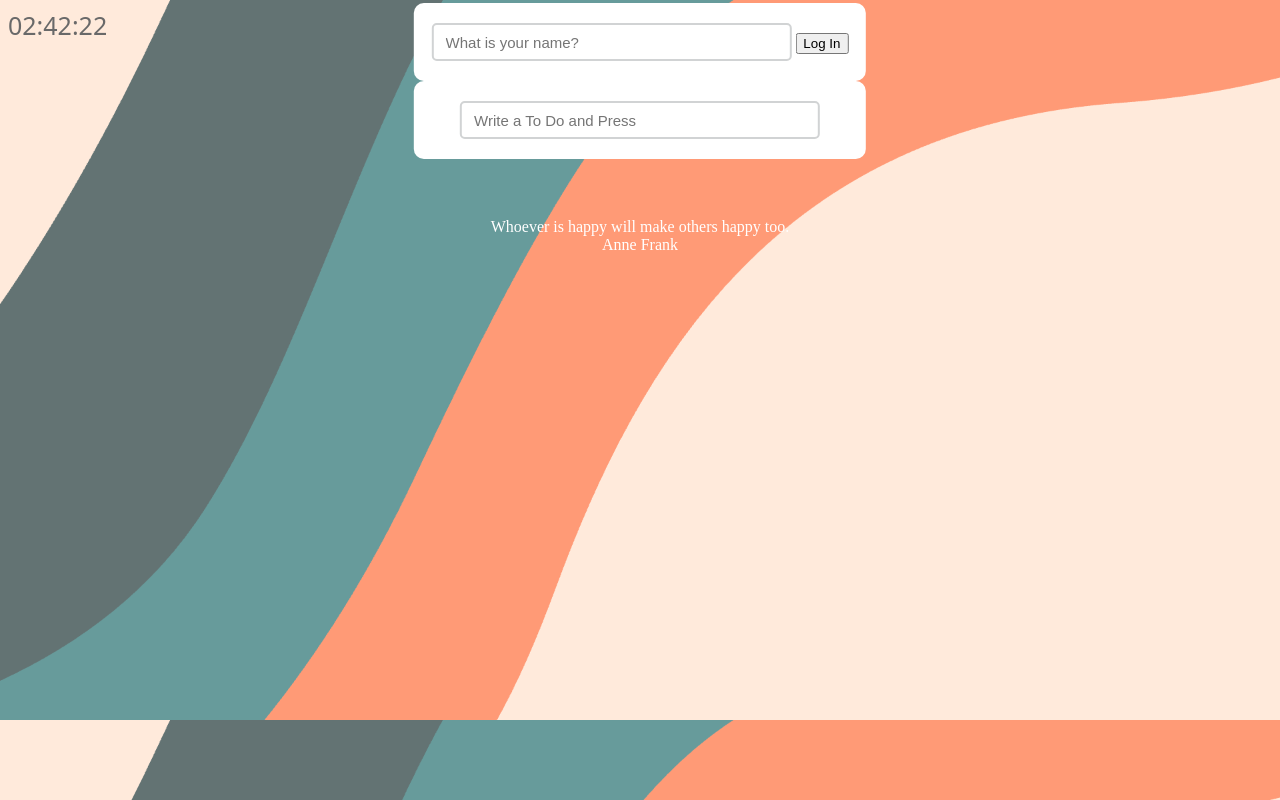
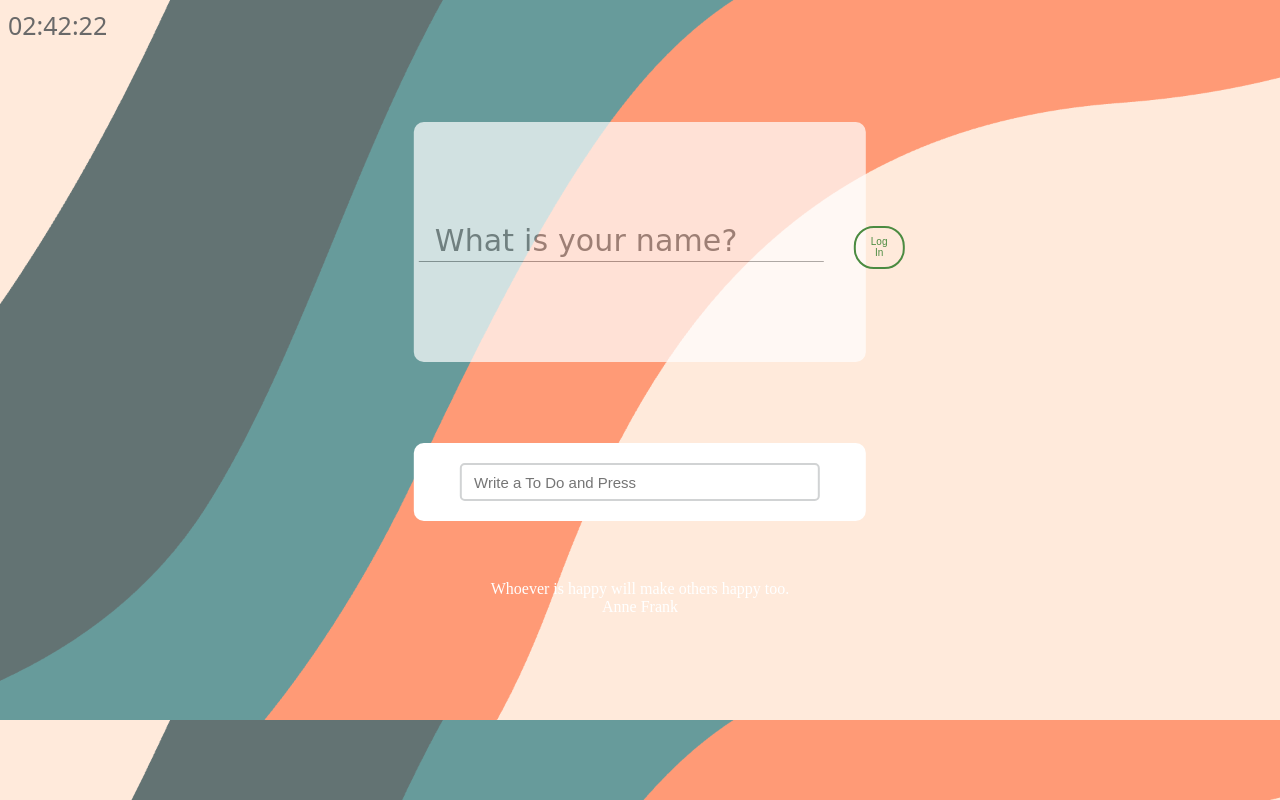
Before and after one commit to Ella-Kim913/Ella-Kim913.github.io, a plain HTML site: page index.html in a window 1280 px wide. Drawn offline with Linux system fonts and the light colour scheme.

Commit message:
login edit

```diff
--- a/JS/greeting.js
+++ b/JS/greeting.js
@@ -2,11 +2,13 @@ const loginForm = document.querySelector("#login-form")
 const loginInput1 = document.querySelector("#login-form input")
 const loginButton1 = document.querySelector("#login-form button")
 const greeting = document.querySelector("#greeting")
+const loginGreeting = document.querySelector("login-greeting")
+const loginContainer = document.querySelector("login-container")
 
 const HIDDEN_CLASSNAME = "hidden"
 const USERNAME_KEY = "username"
 
-function onLoginSubmit(event){
+function onLoginSubmit(event) {
     event.preventDefault()
     loginForm.classList.add(HIDDEN_CLASSNAME)
     const InputValue = loginInput1.value
@@ -14,15 +16,17 @@ function onLoginSubmit(event){
     paintGreetings(InputValue)
 }
 
-function paintGreetings(username){
+function paintGreetings(username) {
     greeting.innerText = `Hello, ${username}`;
-    greeting.classList.remove(HIDDEN_CLASSNAME)
+    greeting.classList.remove(HIDDEN_CLASSNAME);
+    loginContainer.classList.remove(HIDDEN_CLASSNAME);
 }
 
 const saveUserName = localStorage.getItem(USERNAME_KEY);
 
-if(saveUserName === null){
+if (saveUserName === null) {
     loginForm.classList.remove(HIDDEN_CLASSNAME)
-    loginForm.addEventListener("submit",onLoginSubmit)
+    loginForm.addEventListener("submit", onLoginSubmit)
 } else {
-    paintGreetings(saveUserName) }
+    paintGreetings(saveUserName)
+}
--- a/index.html
+++ b/index.html
@@ -17,20 +17,19 @@
             <span></span>
         </div>
     </div>
-    <form id="login-form" class="hidden">
-        <div class="input_style">
-            <input required maxlength="15" type="text" placeholder="What is your name?" />
 
-            <Button>Log In</Button>
+    <form id="login-form" class="hidden login-container">
+        <input required maxlength="15" type="text" placeholder="What is your name?" />
+        <Button>Log In</Button>
+    </form>
 
-        </div>
-    </form>
+
 
     <h1 id="greeting" class="hidden"></h1>
 
 
 
-    <form id="todo-form">
+    <form id="todo-form" class="todo-input-form">
         <input required type="text" placeholder="Write a To Do and Press" />
     </form>
 
--- a/style.css
+++ b/style.css
@@ -8,12 +8,76 @@ body {
     justify-content: center;
 }
 
+.login-container {
+    display: flex;
+    margin-top: 200px;
+    padding: 20px 5px;
+    width: 35%;
+    top: 50%;
+    left: 50%;
+    background: white;
+    border-radius: 10px;
+    min-width: 200px;
+    position: relative;
+    align-items: center;
+    justify-content: space-evenly;
+
+    min-height: 200px;
+    transform: translate(-50%, -50%);
+    transition: 0.2s;
+
+    opacity: 0.7;
+}
+
+
+
+.login-container input {
+
+    box-sizing: border-box;
+    font-family: cursive;
+    font-size: 30px;
+    font-weight: 400;
+    color: darkgreen;
+    line-height: 1.29;
+    letter-spacing: .16px;
+    border-radius: 0;
+    outline: 2px solid transparent;
+    outline-offset: -2px;
+    border: none;
+    border-bottom: 1px solid #8d8d8d;
+    background: transparent;
+    padding: 0 16px;
+
+}
+
+form button {
+    font-size: 10px;
+    margin-top: 10px;
+    margin-left: 30px;
+    appearance: none;
+    border: .2em solid darkgreen;
+    background: hsl(0 0 0/0);
+    padding: .85em 1.5em;
+    color: darkgreen;
+    border-radius: 2em;
+    transition: 1s;
+
+    &:hover,
+    &:focus,
+    &:active {
+        background: darkgreen;
+        color: #fff;
+    }
+
+}
+
 h1 {
 
     font-family: cursive;
-    font-size: 100px;
+    font-size: 80px;
     text-align: center;
-    padding-top: 150px;
+    padding-top: 120px;
+    padding-bottom: 88px;
 
 }
 
@@ -44,7 +108,7 @@ h1 {
 
 }
 
-form {
+.todo-input-form {
     padding: 20px 5px;
     width: 35%;
     top: 50%;
@@ -56,11 +120,9 @@ form {
     min-height: 10px;
     transform: translate(-50%, -50%);
     transition: 0.2s;
-
-
 }
 
-input {
+.todo-input-form input {
     width: 75%;
     height: 10px;
     padding: 12px;
```
